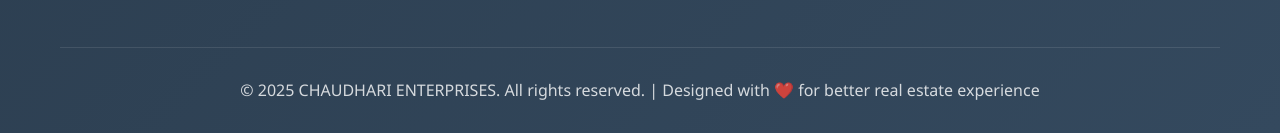
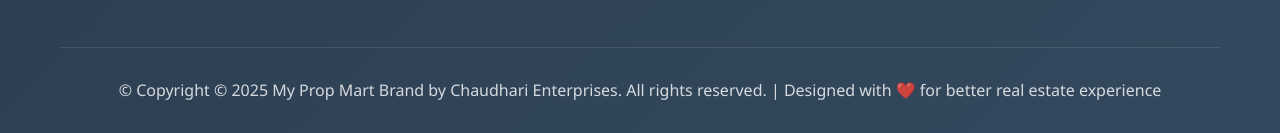
Before and after one commit to Abhishekcodeking01/mypropmart, a plain HTML site: page index.html in a window 1280 px wide. Shown: the part 4798-4931 px from the top of the page. Drawn offline with Linux system fonts and the light colour scheme.

Commit message:
Update index.html

```diff
--- a/index.html
+++ b/index.html
@@ -224,7 +224,7 @@
                 </div>
             </div>
             <div class="footer-bottom">
-                <p>&copy; 2025 CHAUDHARI ENTERPRISES. All rights reserved. | Designed with ❤️ for better real estate experience</p>
+                <p>&copy; Copyright © 2025 My Prop Mart Brand by Chaudhari Enterprises. All rights reserved. | Designed with ❤️ for better real estate experience</p>
             </div>
         </div>
     </footer>
```
